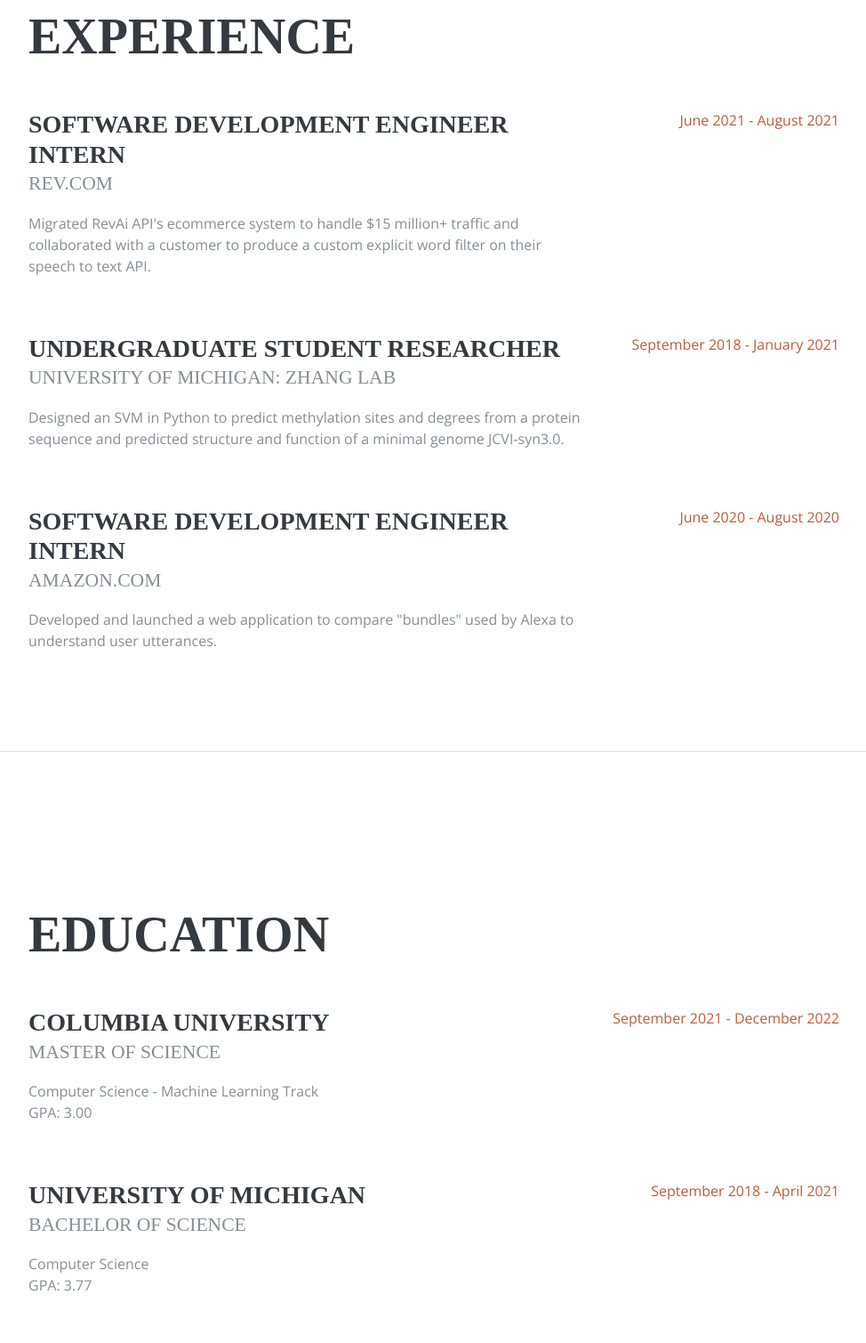
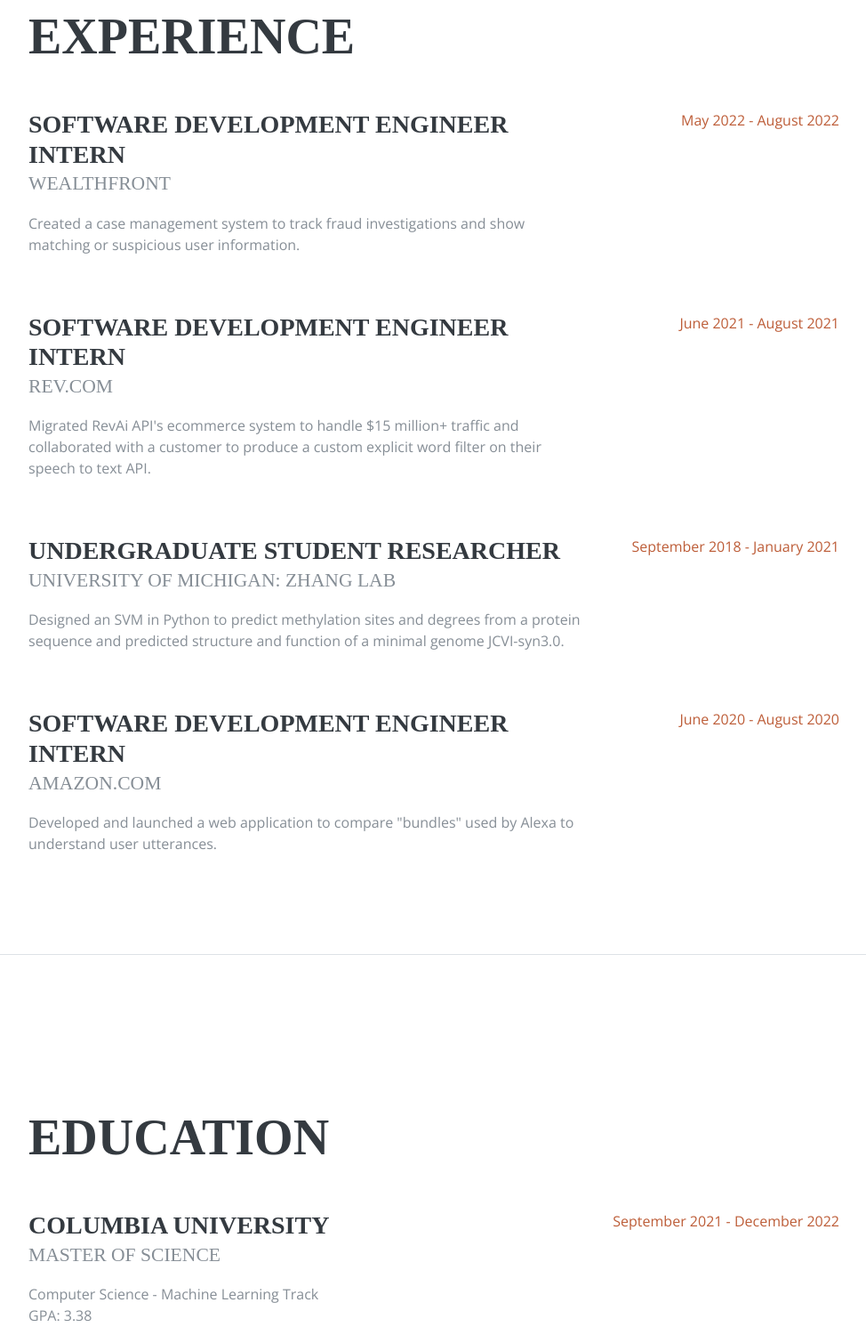
Before and after one commit to mwcheng21/mwcheng21.github.io, a plain HTML site: page index.html in a window 1280 px wide. Shown: the part 840-2349 px from the top of the page at 89% size, without its empty margins (288-1262 px from the left). Drawn offline with nearby package versions, Linux system fonts and the light colour scheme; a web font is replaced by a local one.

Commit message:
Update with Wealthfront

```diff
--- a/index.html
+++ b/index.html
@@ -121,6 +121,17 @@
           <div class="resume-item d-flex flex-column flex-md-row mb-5">
             <div class="resume-content mr-auto">
               <h3 class="mb-0">Software Development Engineer Intern</h3>
+              <div class="subheading mb-3">Wealthfront</div>
+              <p>Created a case management system to track fraud investigations and show matching or suspicious user information.</p>
+            </div>
+            <div class="resume-date text-md-right">
+              <span class="text-primary">May 2022 - August 2022</span>
+            </div>
+          </div>
+
+          <div class="resume-item d-flex flex-column flex-md-row mb-5">
+            <div class="resume-content mr-auto">
+              <h3 class="mb-0">Software Development Engineer Intern</h3>
               <div class="subheading mb-3">Rev.com</div>
               <p>Migrated RevAi API's ecommerce system to handle $15 million+ traffic and collaborated with a customer to produce a custom explicit word filter on their speech to text API.</p>
             </div>
@@ -164,7 +175,7 @@
               <h3 class="mb-0">Columbia University</h3>
               <div class="subheading mb-3">Master of Science</div>
               <div>Computer Science - Machine Learning Track</div>
-              <p>GPA: 3.00</p>
+              <p>GPA: 3.38</p>
             </div>
             <div class="resume-date text-md-right">
               <span class="text-primary">September 2021 - December 2022</span>
```
